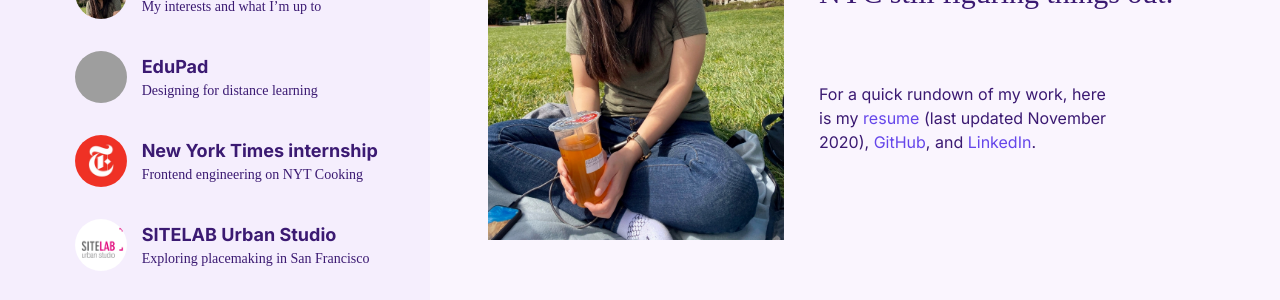
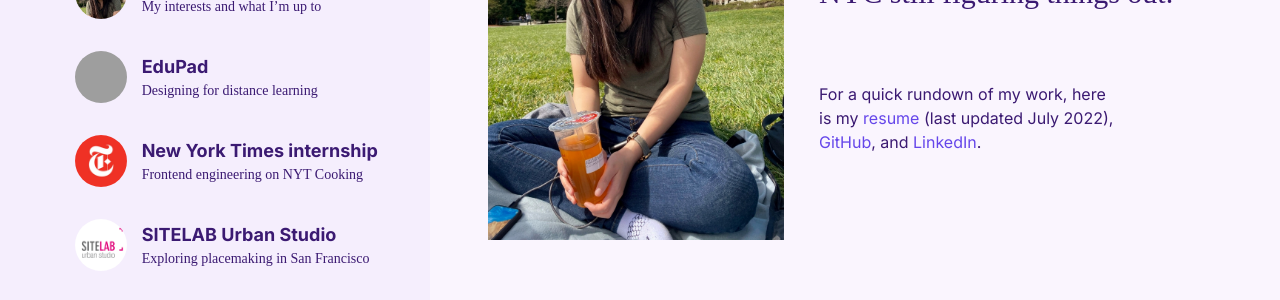
Before and after one commit to heidid/heidid.github.io, a Jekyll site: the page built from index.md, in a window 1280 px wide and 1400 px high. Shown: the part 215-515 px from the top of the window. Built offline with Jekyll 4.4.1, drawn with Linux system fonts in a browser that asks for light colours; some web fonts are replaced; our own code applies the rules of GitHub Pages for plain Markdown files; some of the changed text lies outside the part shown; grey boxes are pictures that could not be loaded.

Commit message:
update resume file

```diff
--- a/_layouts/default.html
+++ b/_layouts/default.html
@@ -112,7 +111,7 @@
           <div id="intro-text">
             <h2>I’m Heidi — a recent grad in NYC still figuring things out.</h2>
             <p>
-              For a quick rundown of my work, here is my <a href="HeidiDong_resume_Nov2020.pdf" target="_blank">resume</a> (last updated November 2020), <a href="https://github.com/heidid" target="_blank">GitHub</a>, and <a href="https://www.linkedin.com/in/heididong/" target="_blank">LinkedIn</a>.
+              For a quick rundown of my work, here is my <a href="HeidiDong_resume2022_July.pdf" target="_blank">resume</a> (last updated July 2022), <a href="https://github.com/heidid" target="_blank">GitHub</a>, and <a href="https://www.linkedin.com/in/heididong/" target="_blank">LinkedIn</a>.
             </p>
           </div>
         </div>
@@ -133,7 +132,7 @@
     <footer>
       <div class="container">
         <h2>Thanks for reading!</h2>
-        <p><small>Copyright &copy; 2020 Heidi Dong.</small></p>
+        <p><small>Copyright &copy; 2022 Heidi Dong.</small></p>
       </div>
     </footer>
   </main>
```
Also changed, not shown: other parts of _layouts/default.html (+0 -1 lines), 2 other files.
